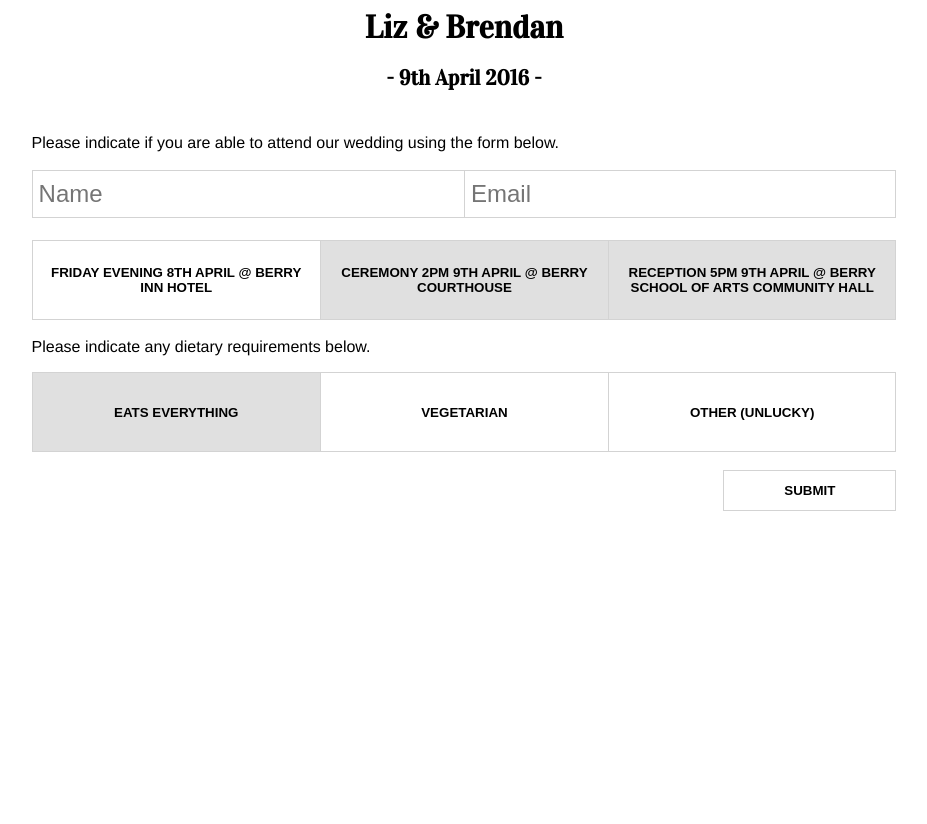
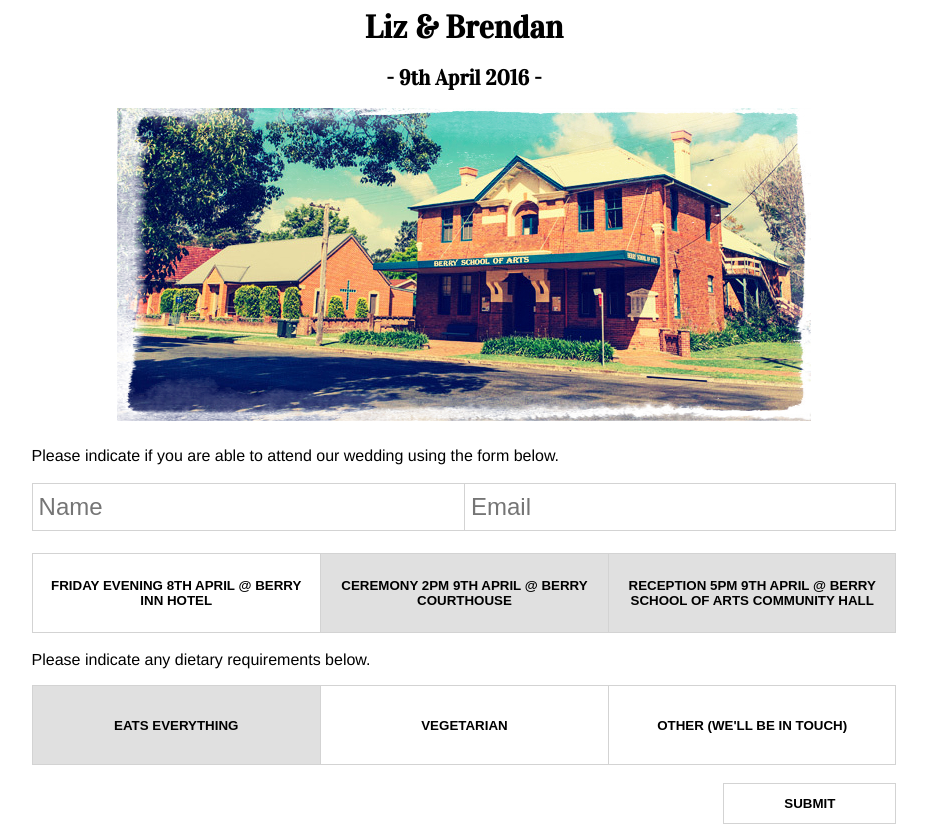
Before and after one commit to lizandbrendangetmarried/lizandbrendangetmarried.github.com, a React app: page / in a window 1280 px wide. Shown: the whole page, without its empty margins (176-1103 px from the left). Before the commit the page ends 800 px from the top, so only its background shows below. Built offline with nearby package versions, Linux system fonts and the light colour scheme.

Commit message:
added image of community hall (liz says it sux)

```diff
--- a/src/App.js
+++ b/src/App.js
@@ -7,6 +7,7 @@ export default class App extends Component {
       <section className='container'>
         <h1>Liz & Brendan</h1>
         <h2>- 9th April 2016 -</h2>
+        <div className='image-wrapper'><img src='school-arts.jpg' /></div>
         <RsvpForm />
       </section>
     );
--- a/src/rsvpForm.jsx
+++ b/src/rsvpForm.jsx
@@ -79,7 +79,7 @@ export default class RsvpForm extends Component {
             <p>Please indicate any dietary requirements below.</p>
             <button type='button' className={this.state.dietary === 'everything' ? 'active' : null} onClick={() => this.setState({ dietary: 'everything' })}>Eats everything</button>
             <button type='button' className={this.state.dietary === 'vegetarian' ? 'active' : null} onClick={() => this.setState({ dietary: 'vegetarian' })}>Vegetarian</button>
-            <button type='button' className={this.state.dietary === 'other' ? 'active' : null} onClick={() => this.setState({ dietary: 'other' })}>Other (unlucky)</button>
+            <button type='button' className={this.state.dietary === 'other' ? 'active' : null} onClick={() => this.setState({ dietary: 'other' })}>Other (we&#39;ll be in touch)</button>
           </div>
           <div className='row action'>
             <button type='button' onClick={this._submitForm.bind(this)}>Submit</button>
--- a/src/styles.css
+++ b/src/styles.css
@@ -15,6 +15,25 @@ h1 {
 h2, h3 {
   font-size: 16pt;
 }
+
+section.container div.image-wrapper {
+  text-align: center;
+  position: relative;
+}
+
+/*section.container div.image-wrapper img {
+  width: 100%;
+  height: 100%;
+}
+
+.section.container div.image-wrapper:before {
+  display:block;
+  content:'';
+  position:absolute;
+  -moz-box-shadow:inset 0px 0px 3px 1px rgba(0,0,0,1);
+  -webkit-box-shadow:inset 0px 0px 3px 1px rgba(0,0,0,1);
+  box-shadow:inset 0px 0px 3px 1px rgba(0,0,0,1);
+}*/
 
 section.rsvp-form {
   padding: 10px;
```
Also changed, not shown: school-arts.jpg (added), school-arts.png (added).
